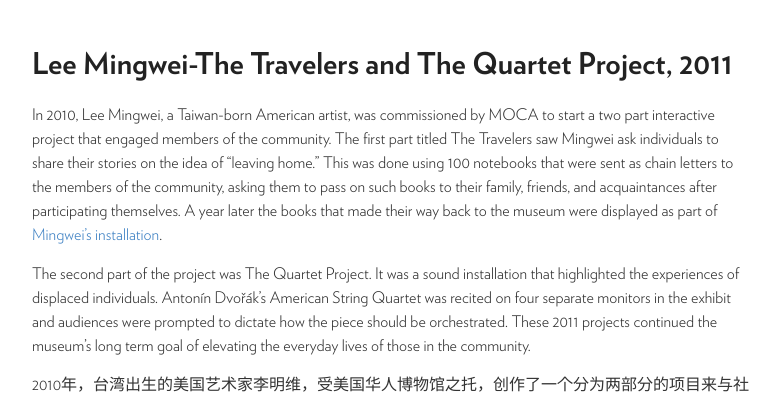
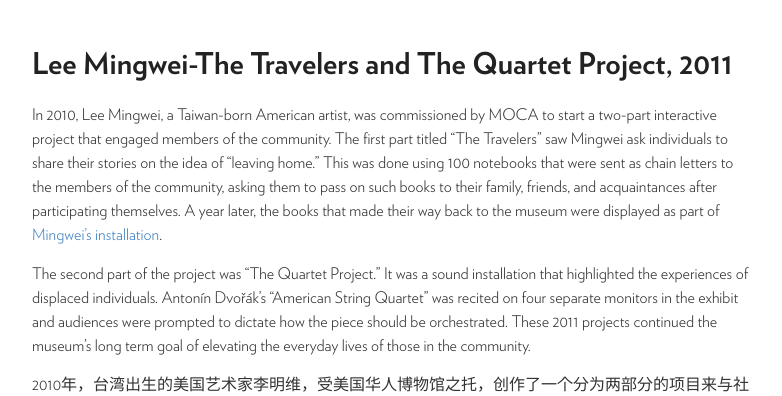
Before and after one commit to moca40/moca40.github.io, a Jekyll site: the page built from _stories/2011-01-01-mingwei-lee.md, in a window 1280 px wide. Shown: the part 189-585 px from the top of the page, without its empty margins (248-1030 px from the left). Built offline with Jekyll 4.4.1, drawn with Linux system fonts in a browser that asks for light colours.

```diff
--- a/_stories/2011-01-01-mingwei-lee.md
+++ b/_stories/2011-01-01-mingwei-lee.md
@@ -24,9 +24,9 @@ slides:
     img: https://user-images.githubusercontent.com/47676628/91104500-ebb22100-e63b-11ea-860f-5b5af477fdda.jpg
 ---
 
-In 2010, Lee Mingwei, a Taiwan-born American artist, was commissioned by MOCA to start a two part interactive project that engaged members of the community. The first part titled The Travelers saw Mingwei ask individuals to share their stories on the idea of “leaving home.” This was done using 100 notebooks that were sent as chain letters to the members of the community, asking them to pass on such books to their family, friends, and acquaintances after participating themselves. A year later the books that made their way back to the museum were displayed as part of [Mingwei’s installation](https://www.mocanyc.org/exhibitions/lee_mingwei_the_travelers_and_the_quartet_project).
+In 2010, Lee Mingwei, a Taiwan-born American artist, was commissioned by MOCA to start a two-part interactive project that engaged members of the community. The first part titled "The Travelers" saw Mingwei ask individuals to share their stories on the idea of “leaving home.” This was done using 100 notebooks that were sent as chain letters to the members of the community, asking them to pass on such books to their family, friends, and acquaintances after participating themselves. A year later, the books that made their way back to the museum were displayed as part of [Mingwei’s installation](https://www.mocanyc.org/exhibitions/lee_mingwei_the_travelers_and_the_quartet_project).
 
-The second part of the project was The Quartet Project. It was a sound installation that highlighted the experiences of displaced individuals. Antonín Dvořák’s American String Quartet was recited on four separate monitors in the exhibit and audiences were prompted to dictate how the piece should be orchestrated. These 2011 projects continued the museum’s long term goal of elevating the everyday lives of those in the community.
+The second part of the project was "The Quartet Project." It was a sound installation that highlighted the experiences of displaced individuals. Antonín Dvořák’s "American String Quartet" was recited on four separate monitors in the exhibit and audiences were prompted to dictate how the piece should be orchestrated. These 2011 projects continued the museum’s long term goal of elevating the everyday lives of those in the community.
 
 2010年，台湾出生的美国艺术家李明维，受美国华人博物馆之托，创作了一个分为两部分的项目来与社区成员互动。第一部分名为"旅人·札记"，李明维请个人分享他们“离开家”的故事。这部分通过把100本笔记本通过连锁信件的方式发送给社区成员，请他们分享故事之后，将笔记本继续传递给他们的家人、朋友、和熟人。一年以后，笔记本传回博物馆，作为[李明维展览](https://www.mocanyc.org/exhibitions/lee_mingwei_the_travelers_and_the_quartet_project)的一部分进行展出。
 
```
